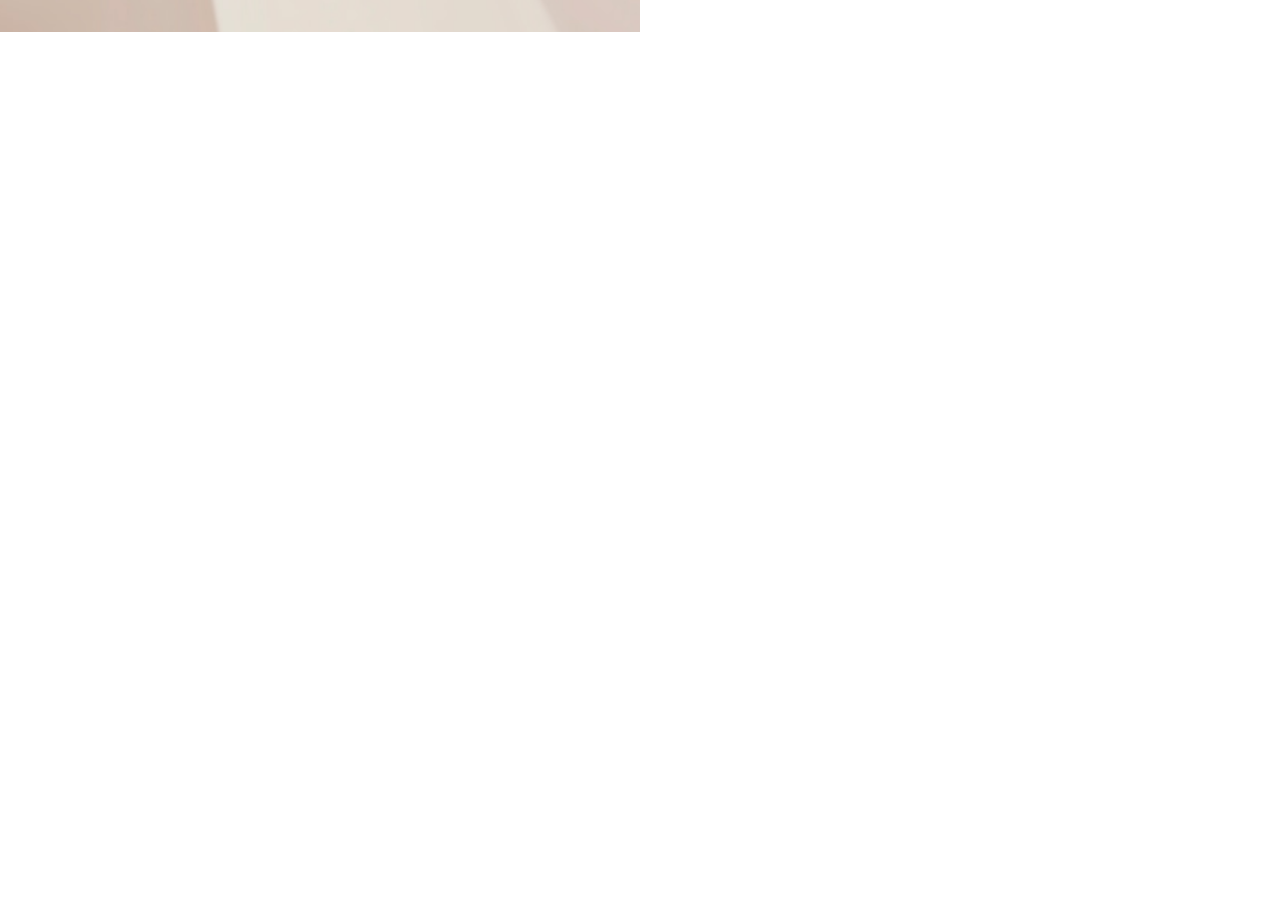
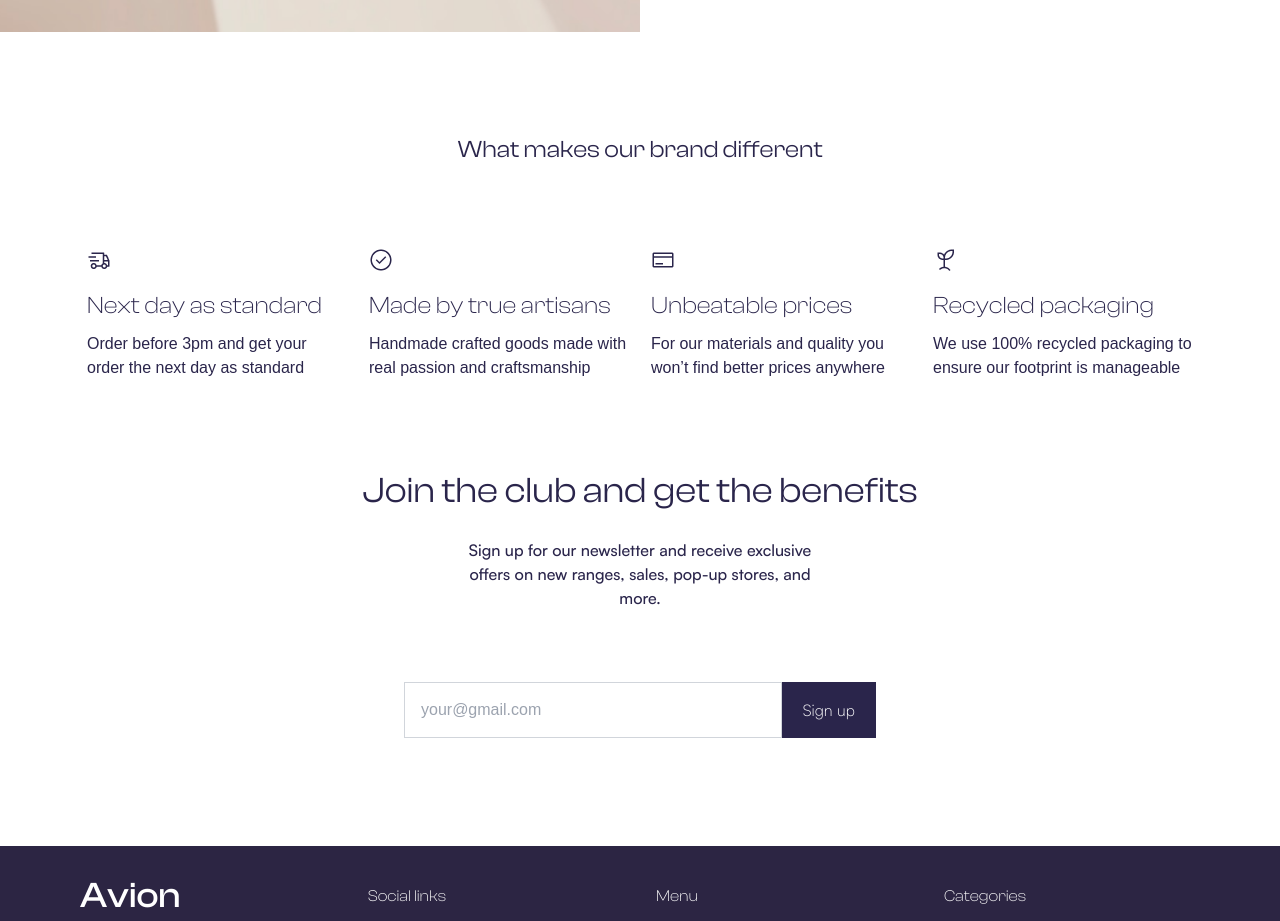
Before and after one commit to AyyanAli-Khan/hackathon, a Next.js app: page /about in a window 1280 px wide. Shown: the part 1620-2541 px from the top of the page. Before the commit the page ends 1652 px from the top, so only its background shows below. Built offline with nearby package versions, Linux system fonts and the light colour scheme.

Commit message:
build ready

```diff
--- a/app/about/page.tsx
+++ b/app/about/page.tsx
@@ -1,16 +1,14 @@
 "use client"
 import React, { useState } from "react";
-import { Swiper, SwiperSlide } from "swiper/react";
-import "swiper/css";
-import "swiper/css/scrollbar";
-import { Scrollbar } from "swiper/modules";
-// import Scrollbar from "swiper/modules/scrollbar";
 import { Search, X } from "lucide-react";
-// import React from "react";
 import Image from "next/image";
 import { Sheet, SheetContent, SheetTrigger } from "@/components/ui/sheet";
 import Link from "next/link";
 import { Button } from "@/components/ui/button";
+import Features from "../components/Features";
+import Signup from "../components/Signup";
+import Footer from "../components/Footer";
+import ProductListFooter from "../components/ProductListFooter";
 
 export default function Page() {
   const [isOpen, setIsOpen] = useState(false);
@@ -25,16 +23,7 @@ export default function Page() {
     { name: "Cutlery" },
   ];
 
-  const categories = [
-    "All products",
-    "Plant pots",
-    "Ceramics",
-    "Tables",
-    "Chairs",
-    "Crockery",
-    "Tableware",
-    "Cutlery",
-  ];
+
 
   return (
     <div>
@@ -146,13 +135,13 @@ export default function Page() {
         </div>
       </div>
 
-      <div className="w-full h-fit px-6  flex items-center flex-col md:flex-row justify-between py-5 md:h-[277px]   md:py-[88px] md:px-[128px]">
-        <h1 className="font-clash w-[704px] text-primary md:text-h1 font-[300]">
+      <div className="w-full h-fit px-6  flex items-center flex-col md:flex-row justify-between py-5 md:h-[277px] gap-14  md:gap-0  md:py-[88px] md:px-[128px]">
+        <h1 className="font-clash w-full text-h2 md:w-[704px] text-primary md:text-h1 font-[300]">
           A brand built on the love of craftmanship, quality and outstanding
           customer service
         </h1>
 
-        <Button className="text-sm md:text-h5 text-primary bg-muted  font-[300] rounded-none py-3 md:py-[24px] hover:bg-primary hover:text-muted transition-all ease-linear duration-150 px-6 md:px-[32px]">
+        <Button className="text-sm md:text-h5  text-primary bg-muted  font-[300] rounded-none py-3 md:py-[24px] hover:bg-primary hover:text-muted transition-all ease-linear duration-150 px-6 md:px-[32px]">
           View our products
         </Button>
       </div>
@@ -221,6 +210,19 @@ export default function Page() {
       </div>
 
       </div>
+
+      <div className="mt-10">
+        <Features />
+      </div>
+
+      <div className="mb-10">
+        <Signup />
+      </div>
+
+      <div>
+        <ProductListFooter />
+      </div>
+
     </div>
   );
 }
```
